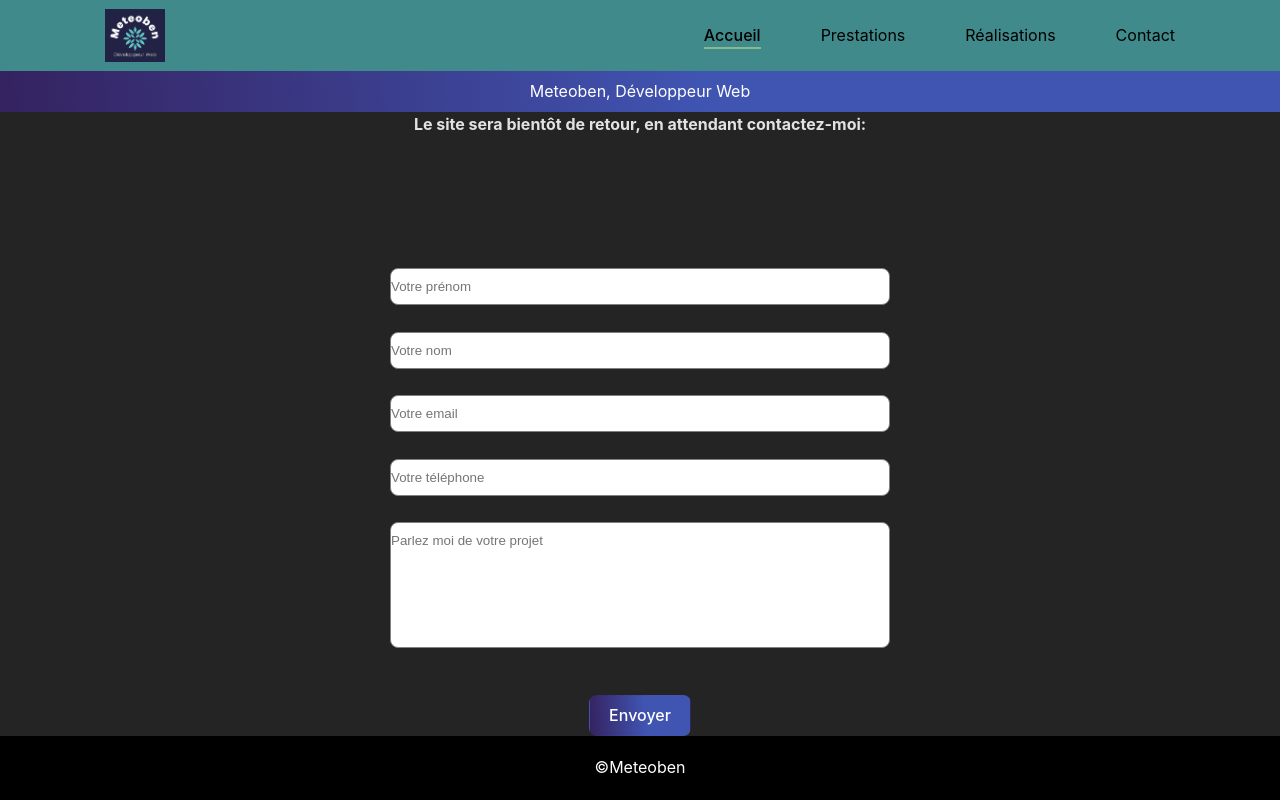
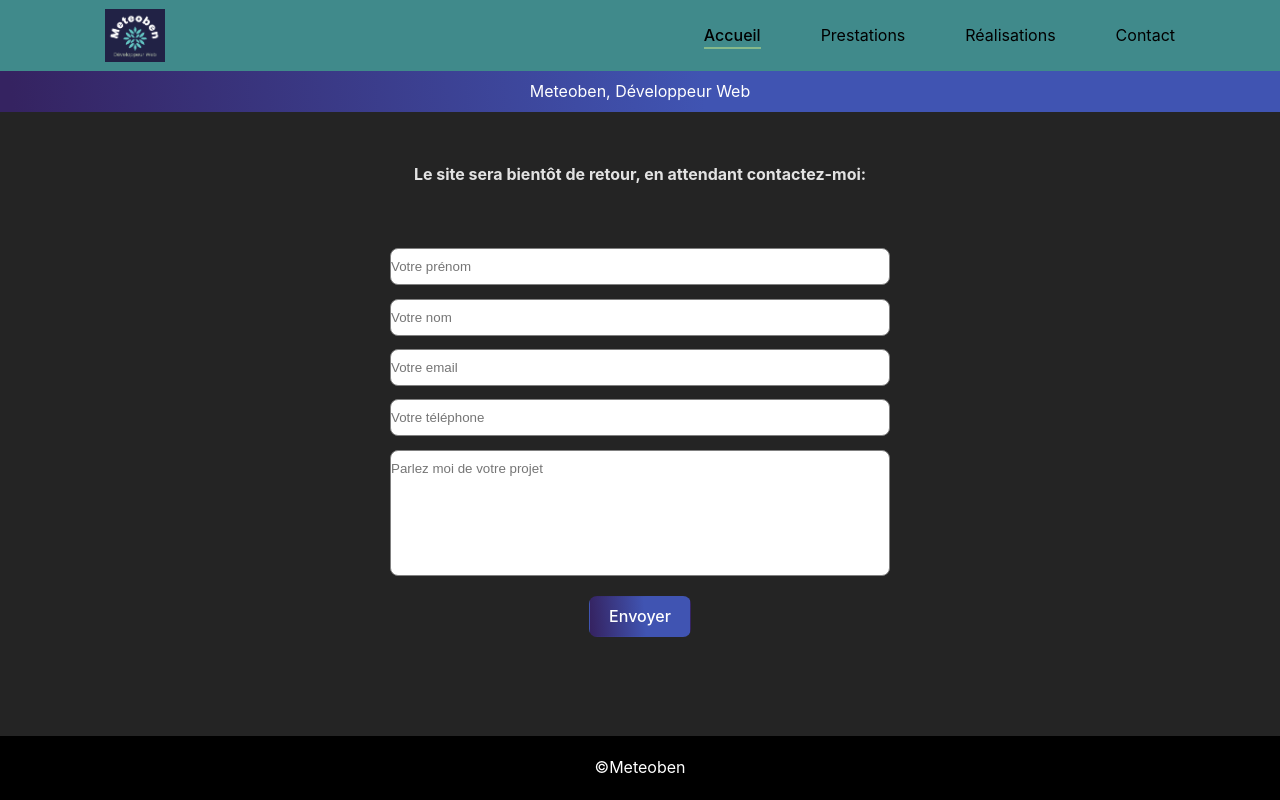
Before and after one commit to Ben43200/meteoben-vite, a React (Vite) app: page / in a window 1280 px wide. Built offline with nearby package versions, Linux system fonts and the light colour scheme; a web font is replaced by a local one.

Commit message:
modif justfify-content form normal

```diff
--- a/src/components/contact/contact.scss
+++ b/src/components/contact/contact.scss
@@ -73,7 +73,9 @@ textarea {
 form {
   display: flex;
   flex-direction: column;
-  justify-content: space-between ;
+  // justify-content: space-between ;
+  justify-content: normal;
+
   align-items: center;
 //   background-color: black;
 //   background-color: #86b98b;
@@ -89,7 +91,7 @@ textarea {
   border-radius: 8px;
   display: block;
   width: 20rem;
-  // margin-top: 1em;
+  margin-top: 1em;
   font-family: "Merriweather", sans-serif;
   resize: none;
   // margin-bottom: 20px;
--- a/src/pages/home/home.scss
+++ b/src/pages/home/home.scss
@@ -115,6 +115,6 @@ header{
 display: grid;
 justify-items: center;
 }
-// .info-title{
-//   padding-top: 110px;
-// }
+.info-title{
+  margin: auto;
+}
```
